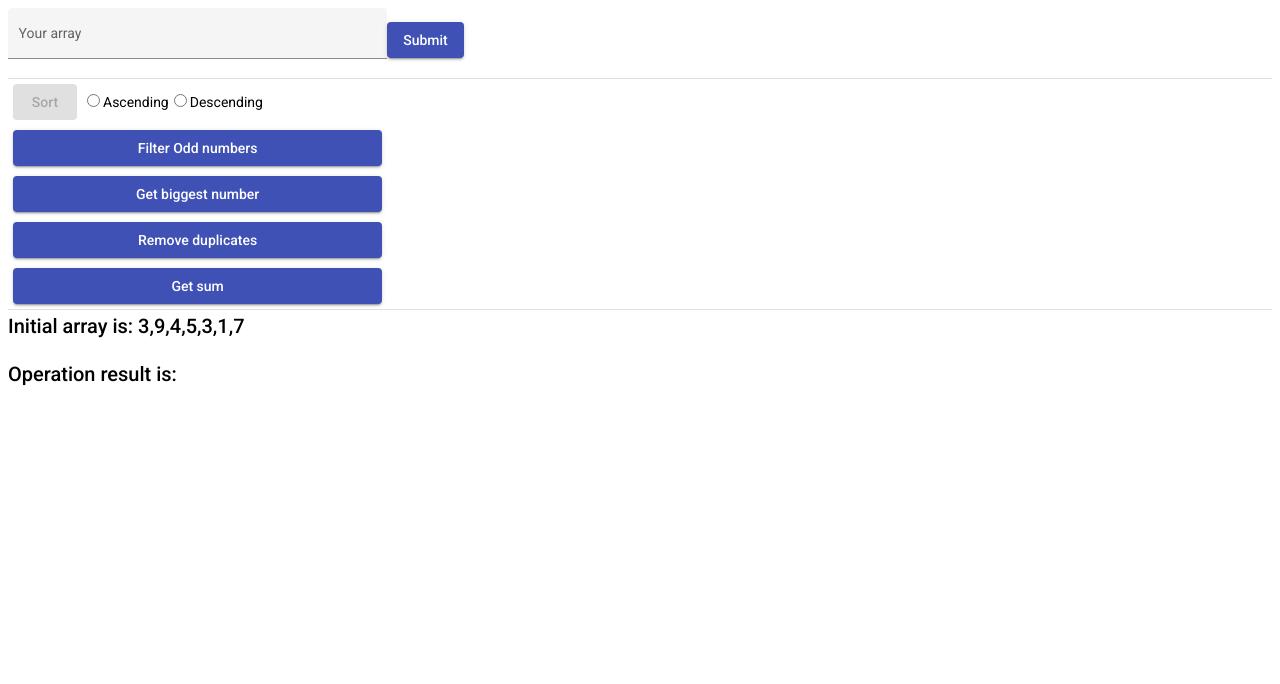
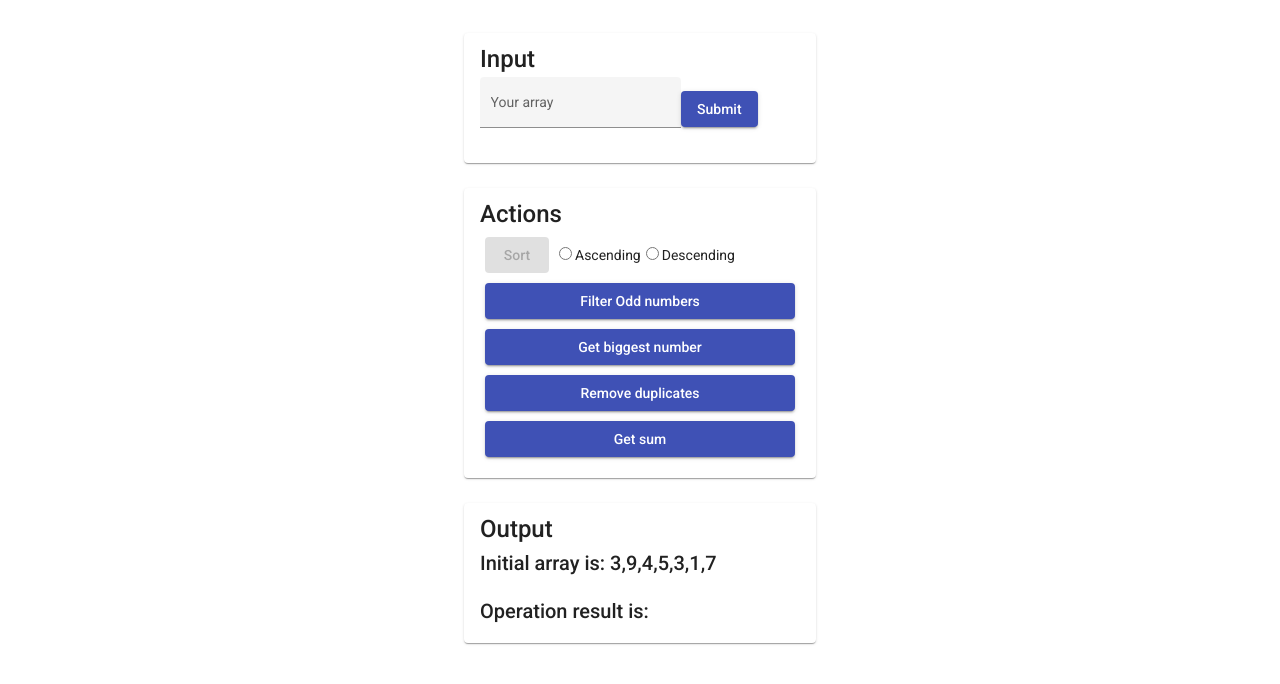
Before and after one commit to stepan-volski/ng-sandbox, an Angular app in the folder ng-sandbox/: page / in a window 1280 px wide. Shown: the top 684 px of the page. Built offline with nearby package versions, Linux system fonts and the light colour scheme.

Commit message:
add cards

```diff
--- a/ng-sandbox/src/app/app.module.ts
+++ b/ng-sandbox/src/app/app.module.ts
@@ -10,6 +10,7 @@ import {MatButtonModule} from '@angular/material/button';
 import {MatDividerModule} from '@angular/material/divider';
 import {MatRadioModule} from '@angular/material/radio';
 import { FormsModule } from '@angular/forms';
+import {MatCardModule} from '@angular/material/card';
 
 @NgModule({
   declarations: [
@@ -25,7 +26,8 @@ import { FormsModule } from '@angular/forms';
     MatButtonModule,
     MatDividerModule,
     MatRadioModule,
-    FormsModule
+    FormsModule,
+    MatCardModule
   ],
   providers: [],
   bootstrap: [AppComponent]
--- a/ng-sandbox/src/app/components/arrays-page/arrays-page.component.html
+++ b/ng-sandbox/src/app/components/arrays-page/arrays-page.component.html
@@ -1,11 +1,14 @@
-  <mat-form-field class="example-full-width" appearance="fill">
+<mat-card class="card">
+  <mat-card-title>Input</mat-card-title>
+  <mat-form-field appearance="fill">
       <mat-label>Your array</mat-label>
       <input matInput placeholder='Enter numbers separated by space' #arrInput>
     </mat-form-field>
   <button (click)="onArraySubmit()" mat-raised-button color="primary">Submit</button>
+</mat-card>
 
-<mat-divider></mat-divider>
-
+<mat-card class="card">
+  <mat-card-title>Actions</mat-card-title>
   <div class="operations">
     <form (ngSubmit)="sortArray(f)" #f="ngForm">
       <button mat-raised-button color="primary" type="submit" [disabled]="!f.valid">Sort</button>
@@ -21,8 +24,10 @@
     <button (click)="removeDupes()" mat-raised-button color="primary">Remove duplicates</button>
     <button (click)="getSum()" mat-raised-button color="primary">Get sum</button>
   </div>
+</mat-card>
 
-<mat-divider></mat-divider>
-
+<mat-card class="card">
+  <mat-card-title>Output</mat-card-title>
   <h2>Initial array is: {{initialArray}}</h2>
   <h2>Operation result is: {{result}}</h2>
+</mat-card>
--- a/ng-sandbox/src/app/components/arrays-page/arrays-page.component.scss
+++ b/ng-sandbox/src/app/components/arrays-page/arrays-page.component.scss
@@ -1,12 +1,12 @@
-.example-full-width {
-  width: 30%;
-}
-
 .operations{
   display: flex;
   flex-direction: column;
-  width: 30%;
   button{
     margin: 5px;
   }
 }
+
+.card{
+  margin: 25px;
+  min-width: 25vw;
+}
--- a/ng-sandbox/src/styles.scss
+++ b/ng-sandbox/src/styles.scss
@@ -1 +1,6 @@
 @import "~@angular/material/prebuilt-themes/indigo-pink.css";
+
+body{
+  display: flex;
+  justify-content: center;
+}
```
Lines whose indentation alone changed are shown as unchanged.
